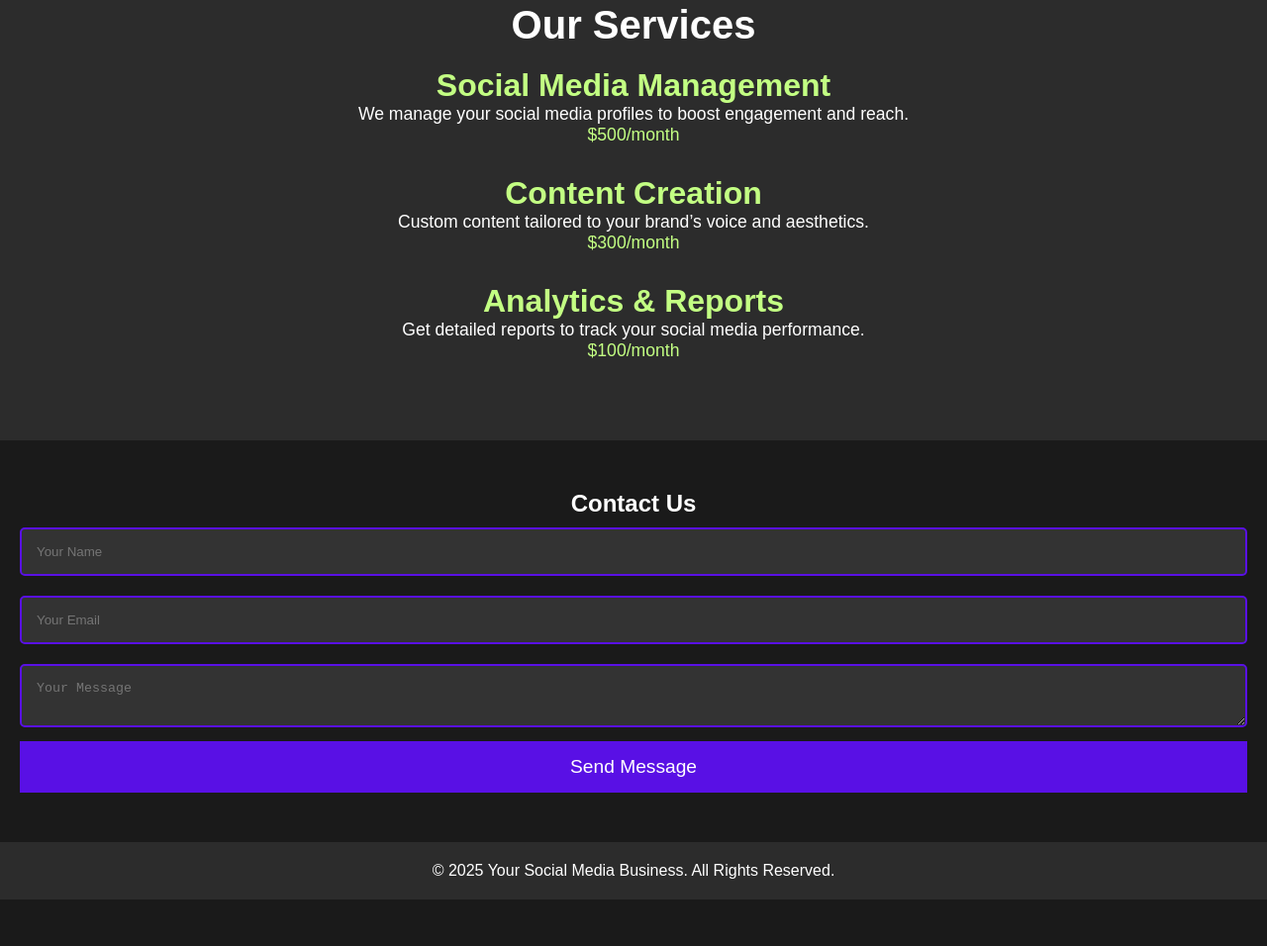
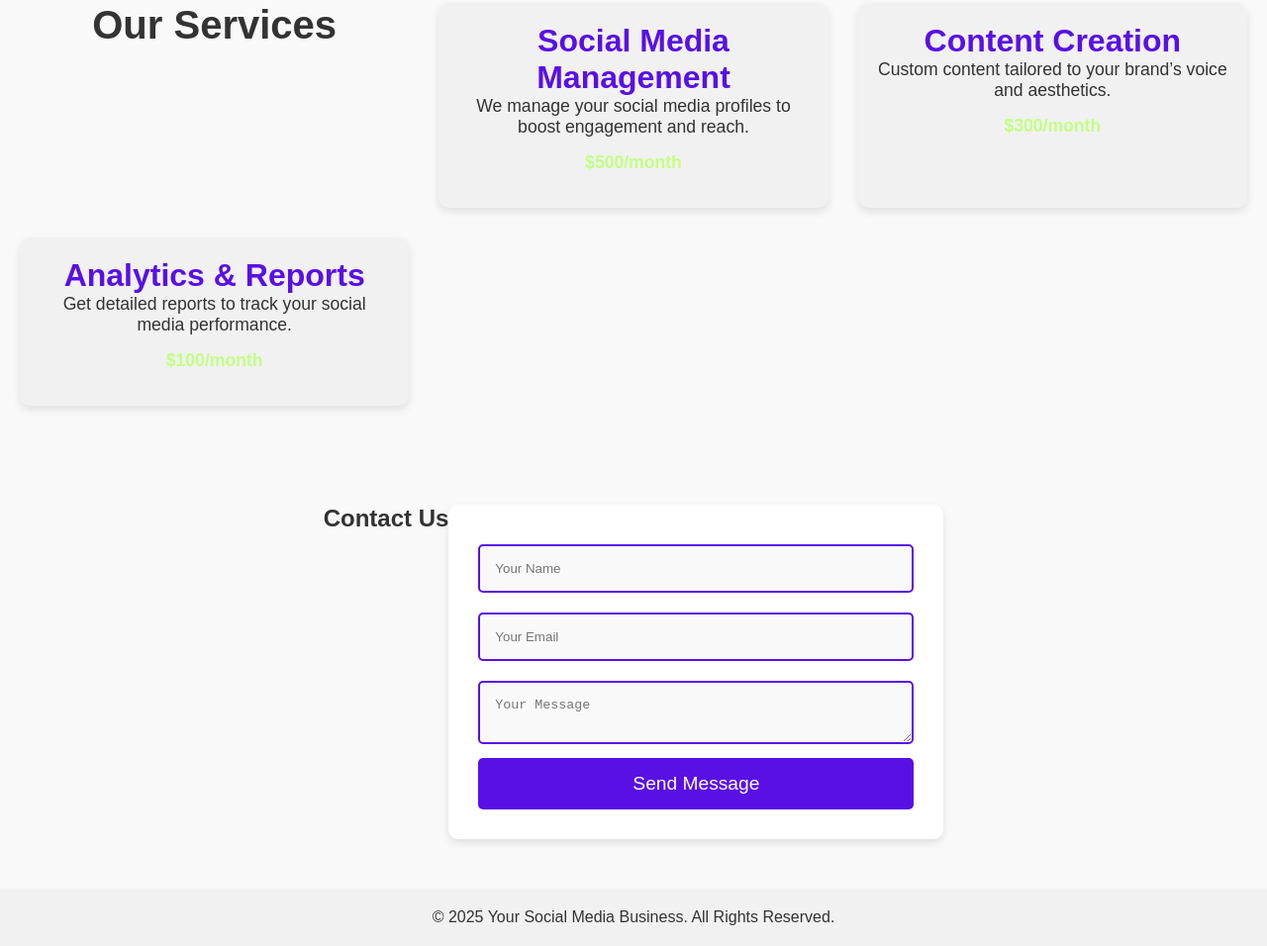
Before and after one commit to Taytamtey/Social-media-Landing-page, a plain HTML site: page index.html in a window 1280 px wide. Shown: the part 242-1198 px from the top of the page at 99% size. Before the commit the page ends 1151 px from the top, so only its background shows below. Drawn offline with Linux system fonts and the light colour scheme.

Commit message:
Update styles.css

```diff
--- a/styles.css
+++ b/styles.css
@@ -7,8 +7,8 @@
 
 body {
   font-family: Arial, sans-serif;
-  color: white;
-  background-color: #1a1a1a;
+  color: #333;
+  background-color: #fff; /* White background */
 }
 
 header {
@@ -34,39 +34,60 @@ header .social-links a {
 }
 
 #services {
+  display: grid; /* Grid layout for 3 columns */
+  grid-template-columns: repeat(auto-fit, minmax(300px, 1fr)); /* Flexibly fit 3 columns */
+  gap: 30px;
   padding: 50px 20px;
-  background-color: #2c2c2c;
+  background-color: #f9f9f9;  /* Lighter background */
 }
 
 #services h2 {
   text-align: center;
   font-size: 2.5rem;
   margin-bottom: 20px;
+  width: 100%;
 }
 
 .service {
+  background-color: #f1f1f1;
+  padding: 20px;
+  border-radius: 10px;
+  box-shadow: 0 4px 8px rgba(0, 0, 0, 0.1);
   text-align: center;
-  margin-bottom: 30px;
 }
 
 .service h3 {
   font-size: 2rem;
-  color: #C3FF83;
+  color: #5910E5;
 }
 
 .service p {
   font-size: 1.1rem;
+  margin-bottom: 15px;
 }
 
 .price {
-  font-size: 1.2rem;
-  color: #C3FF83;
+  font-size: 1.6rem;  /* Bigger price font */
+  font-weight: bold;
+  color: #C3FF83;  /* Bright lime green */
+  margin-top: 10px;
 }
 
 #contact {
   padding: 50px 20px;
-  background-color: #1a1a1a;
+  background-color: #f9f9f9;
   text-align: center;
+  display: flex;
+  justify-content: center;
+}
+
+form {
+  background-color: #fff;
+  padding: 30px;
+  border-radius: 10px;
+  box-shadow: 0 4px 8px rgba(0, 0, 0, 0.1);
+  width: 100%;
+  max-width: 500px;
 }
 
 form input, form textarea {
@@ -75,8 +96,8 @@ form input, form textarea {
   margin: 10px 0;
   border: 2px solid #5910E5;
   border-radius: 5px;
-  background-color: #333;
-  color: white;
+  background-color: #f9f9f9;
+  color: #333;
 }
 
 form button {
@@ -87,6 +108,7 @@ form button {
   color: white;
   font-size: 1.2rem;
   cursor: pointer;
+  border-radius: 5px;
 }
 
 form button:hover {
@@ -94,8 +116,8 @@ form button:hover {
 }
 
 footer {
-  background-color: #2c2c2c;
-  color: white;
+  background-color: #f1f1f1;
+  color: #333;
   text-align: center;
   padding: 20px;
 }
```
